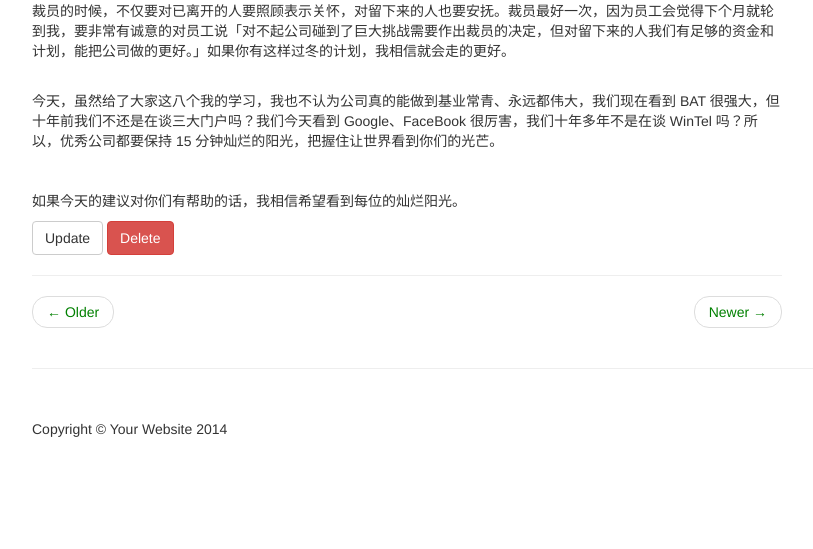
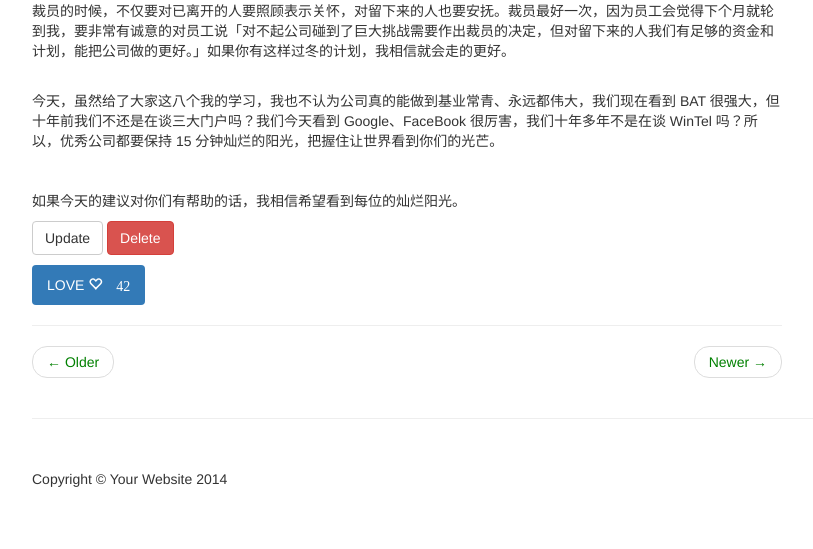
Before and after one commit to NameNolen/Django-workshop, a Django app: page /polls/4/ in a window 1280 px wide. Shown: the part 5098-5647 px from the top of the page, without its empty margins (38-851 px from the left). Before the commit the page ends 5535 px from the top, so only its background shows below. Run offline with Django 3.2, Linux system fonts and the light colour scheme; data comes from the database, SQL or seed files in the repository; some libraries are stand-ins or nearby versions.

Commit message:
modified:   mysite/polls/templates/polls/detail.html

```diff
--- a/mysite/polls/templates/polls/detail.html
+++ b/mysite/polls/templates/polls/detail.html
@@ -11,4 +11,10 @@
 {% endautoescape %}
 <a class="btn btn-default"  href="{% url 'polls:BlogUpdate' blog.id %}"  role="button">Update</a>
 <a class="btn btn-danger"  href="{% url 'polls:BlogDelete' blog.id %}"  role="button">Delete</a>
+<p></p>
+
+<ul class="nav nav-pills" role="tablist">
+  <li role="presentation" class="active"><a href="#">LOVE <span class="glyphicon glyphicon-heart-empty"> 42</span></a></li>
+
+</ul>
 {% endblock %}
```
